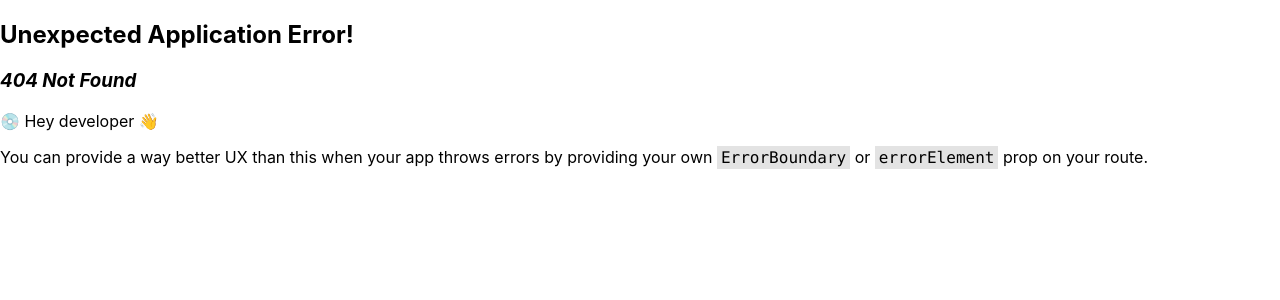
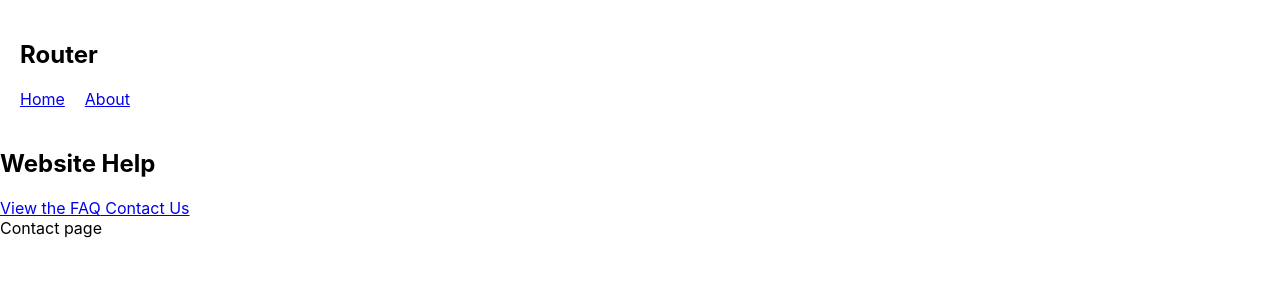
Before and after one commit to ramanath-naik/responsive_design, a React (Create React App) app in the folder responsive-app/: page /help/contact in a window 1280 px wide. Before the commit this address had no page. Shown: the top 300 px of the page. Built offline with nearby package versions, Linux system fonts and the light colour scheme.

Commit message:
nested routes

```diff
--- a/responsive-app/src/App.js
+++ b/responsive-app/src/App.js
@@ -5,24 +5,28 @@
 import About from "./pages/About";
 
 import RootLayout from "./layouts/RootLayout";
+import HelpLayout from "./layouts/HelpLayout";
+import Faq from "./pages/help/Faq";
+import Contact from "./pages/help/Contact";
 
 const router = createBrowserRouter(
   createRoutesFromElements(
     <Route path ="/" element={<RootLayout/>}>
-      <Route path='/' element={<Home/>}/>
-        <Route path='/about' element={<About/>}/>
+      <Route index element={<Home/>}/>
+      <Route path='about' element={<About/>}/>
+      <Route path={"help"} element={<HelpLayout/>}>
+        <Route path={"faq"} element={<Faq/>}/>
+        <Route path={"contact"} element={<Contact/>}/>
+      </Route>
     </Route>
   )
 )
 function App() {
 
   return (
-
   <RouterProvider router={router}/>
-
 
   );
 }
-//we can add additional css to navlink but not for the normal link. use of navlink is recommended.
 
 export default App;
--- /dev/null
+++ b/responsive-app/src/layouts/HelpLayout.js
@@ -0,0 +1,16 @@
+import React from 'react'
+import { NavLink, Outlet } from 'react-router-dom'
+
+export default function () {
+  return (
+    <div>
+        <h2> Website Help</h2>
+
+        <nav>
+            <NavLink to="faq"> View the FAQ</NavLink>
+            <NavLink to="contact"> Contact Us</NavLink>
+        </nav>
+        <Outlet/>
+    </div>
+  )
+}
--- /dev/null
+++ b/responsive-app/src/pages/help/Contact.js
@@ -0,0 +1,7 @@
+import React from 'react'
+
+export default function Contact() {
+  return (
+    <div>Contact page</div>
+  )
+}
--- /dev/null
+++ b/responsive-app/src/pages/help/Faq.js
@@ -0,0 +1,7 @@
+import React from 'react'
+
+export default function Faq() {
+  return (
+    <div>Faq page</div>
+  )
+}
```
